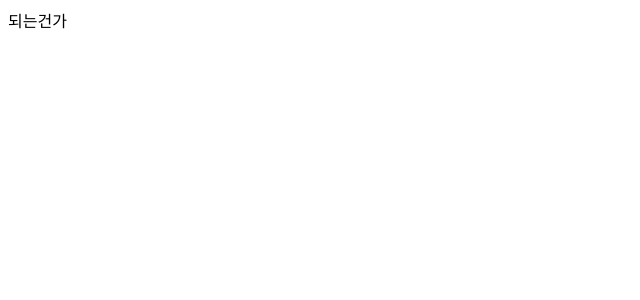
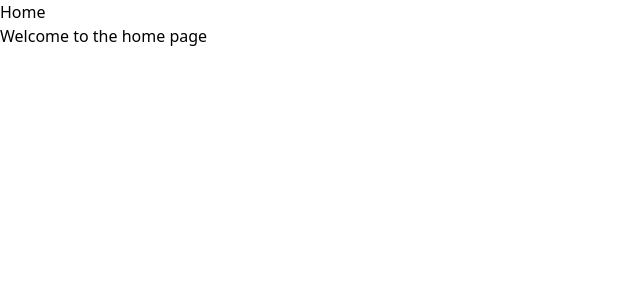
Before and after one commit to midbar40/react-project01, a React app: page / in a window 1280 px wide. Shown: the top 300 px of the page, without its empty margins (0-640 px from the left). Built offline with nearby package versions, Linux system fonts and the light colour scheme.

Commit message:
tailwind설정중인데 @해석이 안됨

```diff
--- a/index.tsx
+++ b/index.tsx
@@ -1,12 +1,16 @@
 import React from "react";
 import ReactDOM from "react-dom/client";
 import App from "./src/App";
+import { BrowserRouter } from "react-router-dom";
+import './src/styles/tailwind.css';
 
 const root = ReactDOM.createRoot(
   document.getElementById("root") as HTMLElement
 );
 root.render(
   <React.StrictMode>
-    <App />
+    <BrowserRouter>
+      <App />
+    </BrowserRouter>
   </React.StrictMode>
 );
--- a/package.json
+++ b/package.json
@@ -12,7 +12,10 @@
   "author": "",
   "license": "ISC",
   "dependencies": {
+    "autoprefixer": "^10.4.19",
     "clean-webpack-plugin": "^4.0.0",
+    "postcss": "^8.4.38",
+    "postcss-loader": "^8.1.1",
     "react": "^18.2.0",
     "react-dom": "^18.2.0",
     "react-router-dom": "^6.22.3",
@@ -26,7 +29,10 @@
     "@types/react": "^18.2.79",
     "@types/react-dom": "^18.2.25",
     "babel-loader": "^9.1.3",
+    "css-loader": "^7.1.1",
     "html-webpack-plugin": "^5.6.0",
+    "style-loader": "^4.0.0",
+    "tailwindcss": "^3.4.3",
     "ts-loader": "^9.5.1",
     "webpack": "^5.91.0",
     "webpack-cli": "^5.1.4",
--- /dev/null
+++ b/postcss.config.js
@@ -0,0 +1,6 @@
+module.exports = {
+    plugins: {
+      tailwindcss: {},
+      autoprefixer: {},
+    }
+  }
--- a/src/App.tsx
+++ b/src/App.tsx
@@ -1,10 +1,12 @@
 import React from "react";
+import { Route, Routes } from "react-router-dom";
+import  Main  from "./pages/Main"; // import { Main } from "./pages는 왜 안되었던 걸까?
 
-const App = () => {
+const App : React.FC = () => {
   return (
-    <>
-      <div>되는건가</div>
-    </>
+      <Routes>
+        <Route path='/' element={<Main />} />
+      </Routes>
   );
 };
 export default App;
--- /dev/null
+++ b/src/pages/Main.tsx
@@ -0,0 +1,9 @@
+function Main(){
+    return(
+        <div>
+            <h1>Home</h1>
+            <p font-bold>Welcome to the home page</p>
+        </div>
+    )
+}
+export default Main;
--- /dev/null
+++ b/src/styles/tailwind.css
@@ -0,0 +1,3 @@
+@tailwind base;
+@tailwind components;
+@tailwind utilities;
--- /dev/null
+++ b/tailwind.config.js
@@ -0,0 +1,7 @@
+module.exports = {
+  content: ["./src/**/*.{html,js,jsx,ts,tsx}"],
+  theme: {
+    extend: {},
+  },
+  plugins: [],
+};
--- a/tsconfig.json
+++ b/tsconfig.json
@@ -1,7 +1,7 @@
 {
     "compilerOptions": {
       "target": "es5",
-      "module": "commonjs",
+      "module": "CommonJS",
       "lib": ["dom", "ES2015", "ES2016", "ES2017", "ES2018", "ES2019", "ES2020"],
       "allowJs": true,
       "jsx": "react-jsx",
--- /dev/null
+++ b/webpack.config.js
@@ -0,0 +1,15 @@
+module.exports = {
+    // ...
+
+    module: {
+      rules: [
+
+        // ...
+
+        {
+          test: /\.css$/i,
+          use: ['style-loader', 'css-loader', 'postcss-loader'],
+        },
+      ],
+    },
+  }
```
Also changed, not shown: 1 other file (tests, documents, lock files or other folders).
